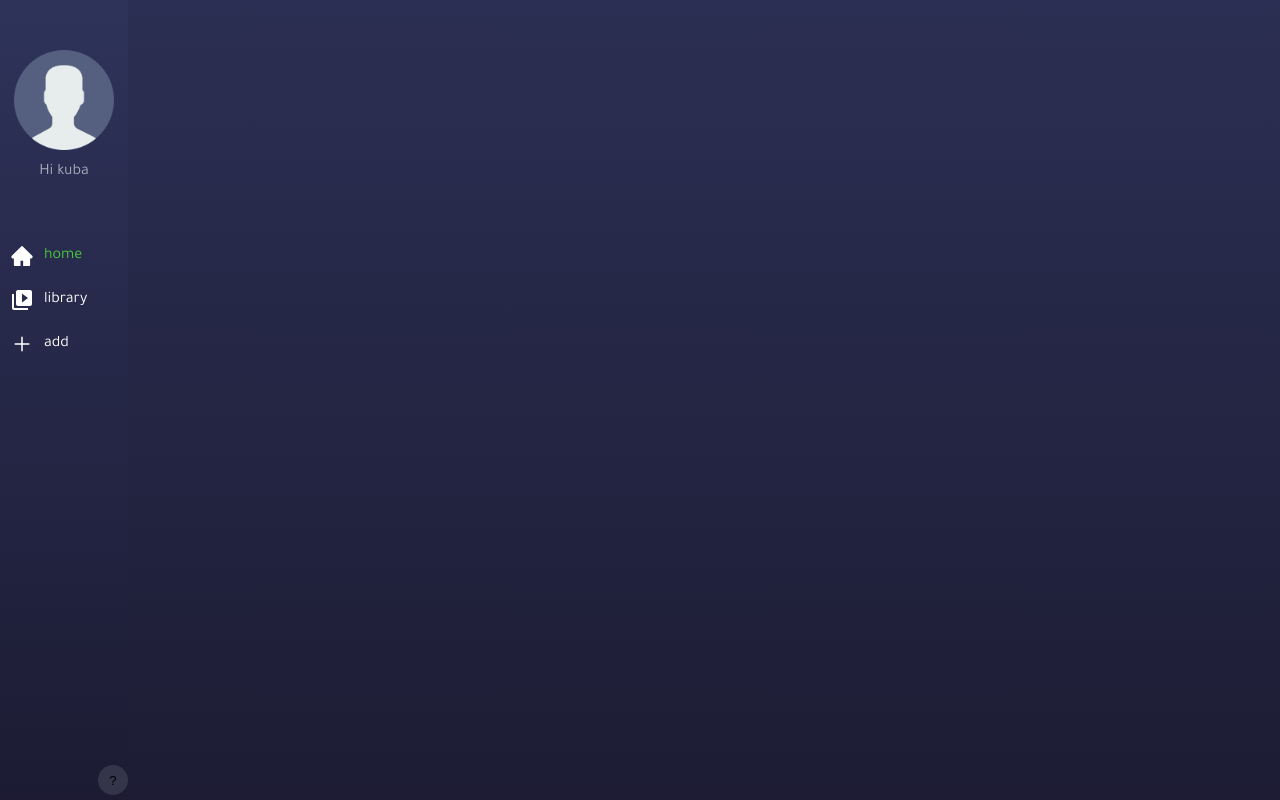
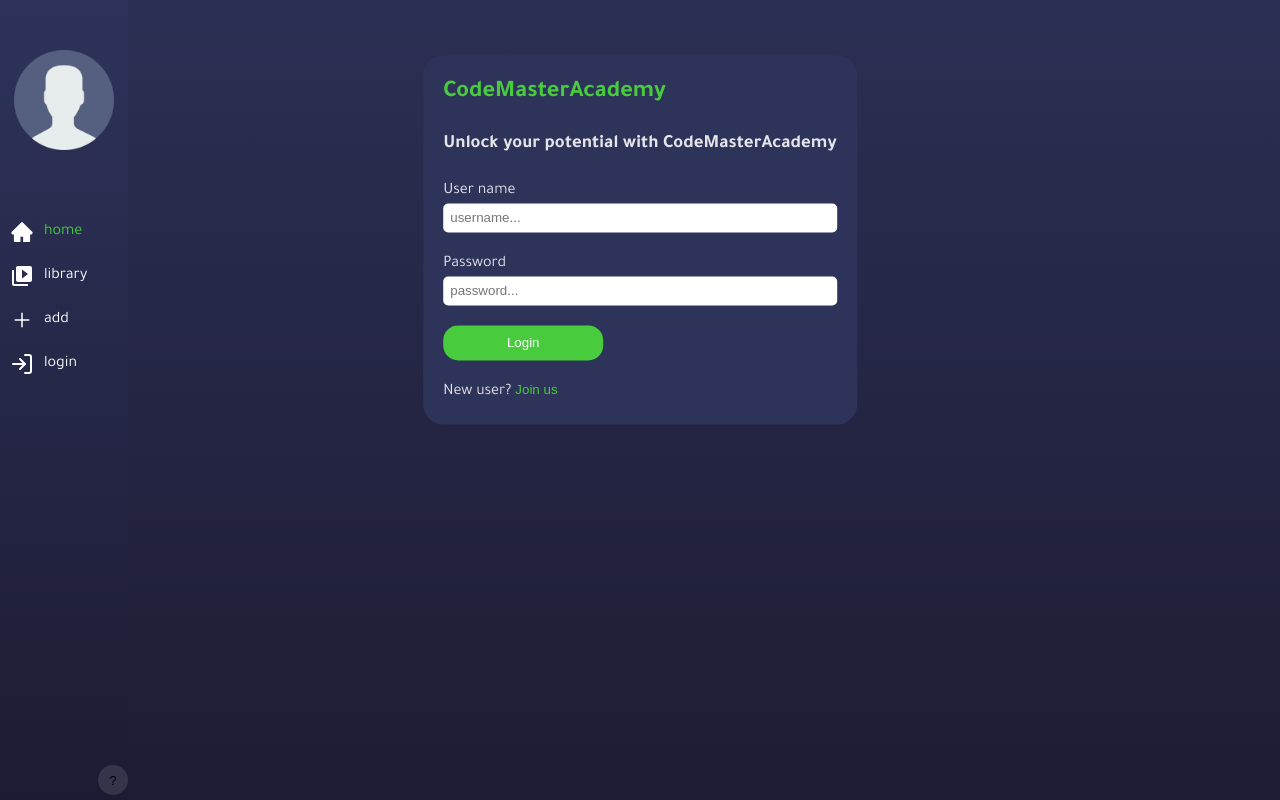
Before and after one commit to JackTheFullDev/tutorialApp, a React (Vite) app: page /login in a window 1280 px wide. Built offline with nearby package versions, Linux system fonts and the light colour scheme.

Commit message:
context-user-login

```diff
--- a/package.json
+++ b/package.json
@@ -13,6 +13,8 @@
     "@emotion/styled": "^11.10.6",
     "@mui/material": "^5.11.16",
     "@mui/styled-engine-sc": "^5.11.11",
+    "axios": "^1.4.0",
+    "bcryptjs": "^2.4.3",
     "react": "^18.2.0",
     "react-dom": "^18.2.0",
     "react-icons": "^4.8.0",
--- a/src/App.jsx
+++ b/src/App.jsx
@@ -6,9 +6,12 @@ import { Navigation } from "./components/feature/Navigation";
 import { HomeProvider } from "./components/feature/HomeContext";
 import { AddProvider } from "./components/feature/AddContext";
 import { Edit } from "./components/Edit";
+import { Login } from "./Login";
+import { UserProvider } from "./components/feature/UserContext";
 function App() {
   return (
     <div className="App">
+      <UserProvider>
       <HomeProvider>
         <AddProvider>
           <Router>
@@ -18,10 +21,14 @@ function App() {
               <Route path="/library" element={<Library />}></Route>
               <Route path="/add" element={<Add />}></Route>
               <Route path="/library/edit" element={<Edit />}></Route>
+              <Route path="/login" element={<Login />}></Route>
+
+
             </Routes>
           </Router>
         </AddProvider>
       </HomeProvider>
+      </UserProvider>
     </div>
   );
 }
--- /dev/null
+++ b/src/Login.css
@@ -0,0 +1,41 @@
+.login-page
+{
+    display: flex;
+    justify-content: center;
+    align-items: center;
+    position: absolute;
+    top: 30%;
+    left: 50%;
+    transform: translate(-50%,-50%);
+
+}
+.main-section
+{
+    max-width: 500px;
+    background-color: #2E335A;
+    border-radius: 20px;
+    padding: 20px;
+    display: flex;
+    flex-direction: column;
+    gap: 20px;
+
+}
+
+.main-section div
+{
+    display: flex;
+    flex-direction: column;
+}
+.login-page button
+{
+    background-color: #48CB3D;
+    border:none;
+
+}
+.login-button
+{
+    max-width: 160px;
+    padding: 10px;
+    border-radius: 15px;
+    color: white;
+}
--- /dev/null
+++ b/src/Login.jsx
@@ -0,0 +1,64 @@
+import { useContext, useEffect, useState } from "react";
+import { useNavigate } from "react-router-dom";
+import "./Login.css";
+
+import { userContext } from "./components/feature/UserContext";
+export const Login = () => {
+  //navigate
+  const navigate = useNavigate();
+
+  const { user, handleLogin, setUsername, setPassword ,tutorials} =
+    useContext(userContext);
+
+   // console.log(tutorials)
+  return (
+    <section className="login-page">
+      <div className="main-section">
+        <h1 style={{color:"#48CB3D"}}>CodeMasterAcademy</h1>
+        <h3>Unlock your potential with CodeMasterAcademy</h3>
+        <div>
+          <label>User name</label>
+          <input
+            placeholder="username..."
+            onChange={(e) => setUsername(e.target.value)}
+          />
+        </div>
+        <div>
+          <label>Password</label>
+          <input
+            placeholder="password..."
+            type="password"
+            onChange={(e) => setPassword(e.target.value)}
+          />
+        </div>
+        <button className="login-button" onClick={() => handleLogin()}>Login</button>
+        <div>
+          <p>
+            New user? <button style={{color:"#48CB3D",backgroundColor:"transparent"}}>Join us</button>
+          </p>
+        </div>
+      </div>
+
+      {user &&
+        /*
+        <div>
+          <h2>Hello!</h2>
+          <p>Username: {user.username}</p>
+          <p>id: {user.id}</p>
+          <button onClick={handleLogOut}>Logout</button>
+
+          <h3>Your Tutorials:</h3>
+          {tutorials.map((tutorial) => (
+            <div key={tutorial.tutorial_id}>
+              <p>Title: {tutorial.title}</p>
+              { Render other tutorial information as needed }
+            </div>
+          ))}
+        </div>
+        */
+        navigate("/")
+
+        }
+    </section>
+  );
+};
--- a/src/components/Home.jsx
+++ b/src/components/Home.jsx
@@ -1,8 +1,9 @@
 import "./Home.css";
 import tutorialData from "../data.json";
-import { useState } from "react";
+import { useEffect, useState } from "react";
 import { Course } from "./template/Course";
 import { SearchBar } from "./template/SearchBar";
+import axios from "axios"
 
 function Home() {
   const [inputValue, setInputValue] = useState("");
@@ -11,6 +12,21 @@ function Home() {
     setInputValue(newValue);
   };
 
+  useEffect(()=>
+  {
+    const fetchUsers=async()=>
+    {
+      try{
+        const res=await  axios.get("http://localhost:3000/users");
+        console.log(res)
+      }
+      catch(err)
+      {
+        console.log(err)
+      }
+    }
+    fetchUsers()
+  },[])
   return (
     <section className="home-section">
       <div className="home-content">
--- a/src/components/feature/Navigation.jsx
+++ b/src/components/feature/Navigation.jsx
@@ -1,23 +1,29 @@
 import { Link } from "react-router-dom";
 import { AiFillHome } from "react-icons/ai";
+import { FiLogIn } from "react-icons/fi";
 import { MdVideoLibrary } from "react-icons/md";
 import { IoAdd } from "react-icons/io5";
 import reactLogo from "/assets/user.png";
 
 import "./Navigation.css";
-import { useState } from "react";
+import { useContext, useState } from "react";
 import { NavigationLink } from "../template/NavigationLink";
 import { ThanksDiv } from "../template/thanksDiv";
+import { userContext } from "./UserContext";
 export const Navigation = () => {
   const iconStyle = { color: "white", fontSize: "1.5em" };
 
   const [currentPage, setCurrentPage] = useState(1);
 
+  const { user} =
+  useContext(userContext);
+
+  console.log(user)
   return (
     <section className="navigation">
       <div className="user-navigation">
         <img id="user-profile-img" src={reactLogo} />
-        <p id="user-name">Hi kuba</p>
+       {user&& <p id="user-name">Hi {user.username}</p>}
       </div>
       <ul>
         <NavigationLink
@@ -46,6 +52,14 @@ export const Navigation = () => {
           setCurrentPage={setCurrentPage}
           currentPage={currentPage}
         />
+         <NavigationLink
+          to={"/login"}
+          icon={<FiLogIn style={iconStyle} />}
+          pageNr={4}
+          page={"login"}
+          setCurrentPage={setCurrentPage}
+          currentPage={currentPage}
+        />
       </ul>
       <ThanksDiv />
     </section>
--- /dev/null
+++ b/src/components/feature/UserContext.jsx
@@ -0,0 +1,73 @@
+import { createContext, useEffect, useState } from "react";
+import bcrypt from 'bcryptjs';
+export const userContext = createContext();
+
+
+export const UserProvider=({children})=>
+{
+
+    const [username, setUsername] = useState('');
+    const [password, setPassword] = useState('');
+    const [user, setUser] = useState(null);
+    const [userTutorial, setUserTutorial] = useState(null);
+    const [errorMessage, setErrorMessage] = useState('');
+    const [tutorials, setTutorials] = useState([]);
+
+    useEffect(() => {
+        // Fetch the user's tutorials after a successful login
+        if (user) {
+          fetch(`http://localhost:3000/tutorials/user/${user.id}`)
+            .then((response) => response.json())
+            .then((data) => setTutorials(data))
+            .catch((error) => console.error('Error fetching tutorials:', error));
+        }
+      }, [user]);
+
+
+      const handleLogin = async () => {
+        try {
+          const response = await fetch('http://localhost:3000/login', {
+            method: 'POST',
+            headers: {
+              'Content-Type': 'application/json',
+            },
+            body: JSON.stringify({ username, password }),
+          });
+
+          if (!response.ok) {
+            const { error } = await response.json();
+            throw new Error(error);
+          }
+
+          const { message, user } = await response.json();
+          const passwordMatch = await bcrypt.compare(password, user.password);
+
+          if (!passwordMatch) {
+            throw new Error('Incorrect password');
+          }
+
+          setUser(user);
+          setErrorMessage('');
+        } catch (error) {
+          setErrorMessage(error.message);
+          setUser(null);
+        }
+      };
+      const handleLogOut=()=>
+      {
+        setUser(null);
+      }
+
+
+
+
+    let value={
+        setUsername,setPassword,handleLogOut,user,handleLogin,tutorials
+    };
+
+    return(
+        <userContext.Provider value={value}>
+            {children}
+        </userContext.Provider>
+    )
+}
```
Also changed, not shown: 1 other file (tests, documents, lock files or other folders).
